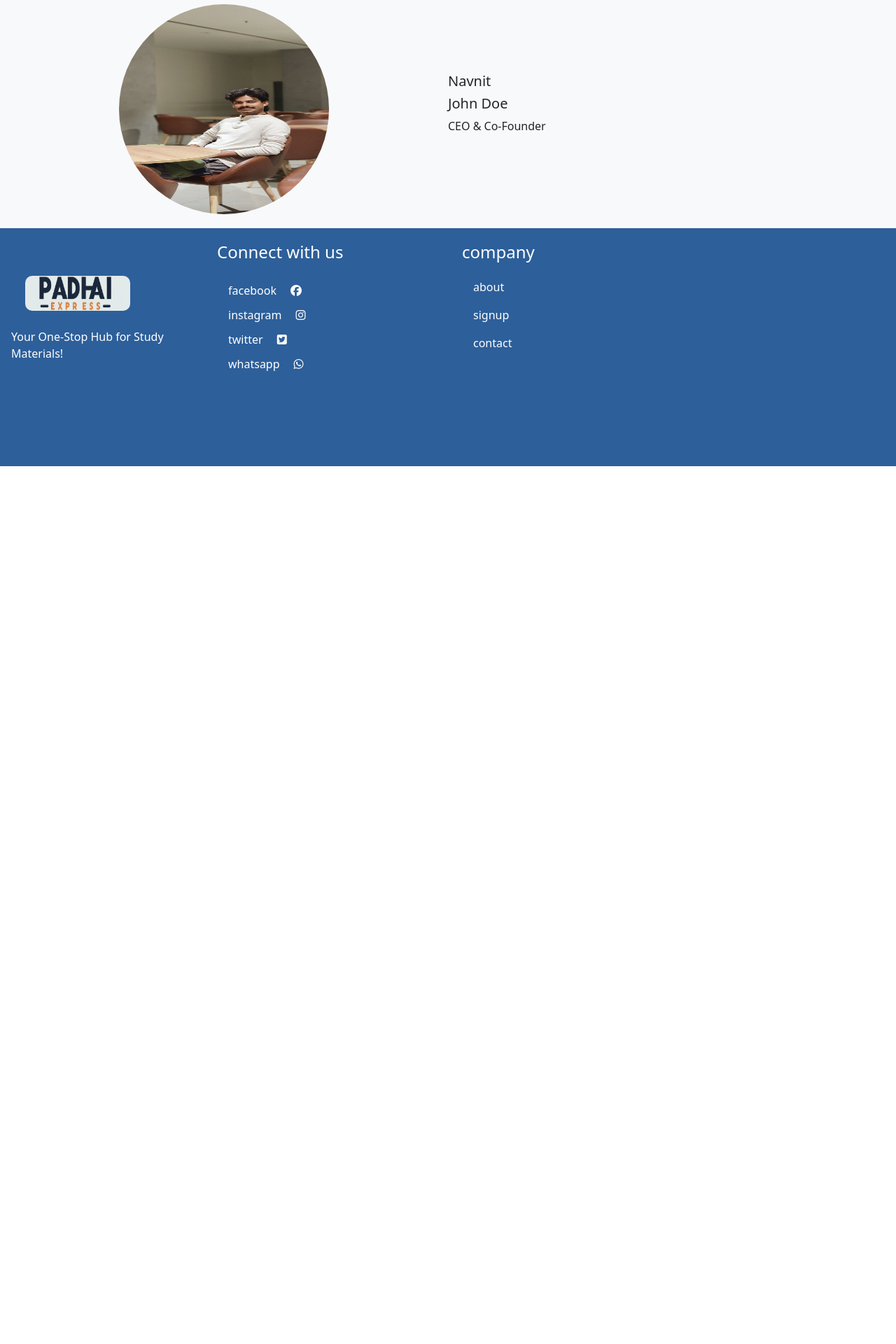
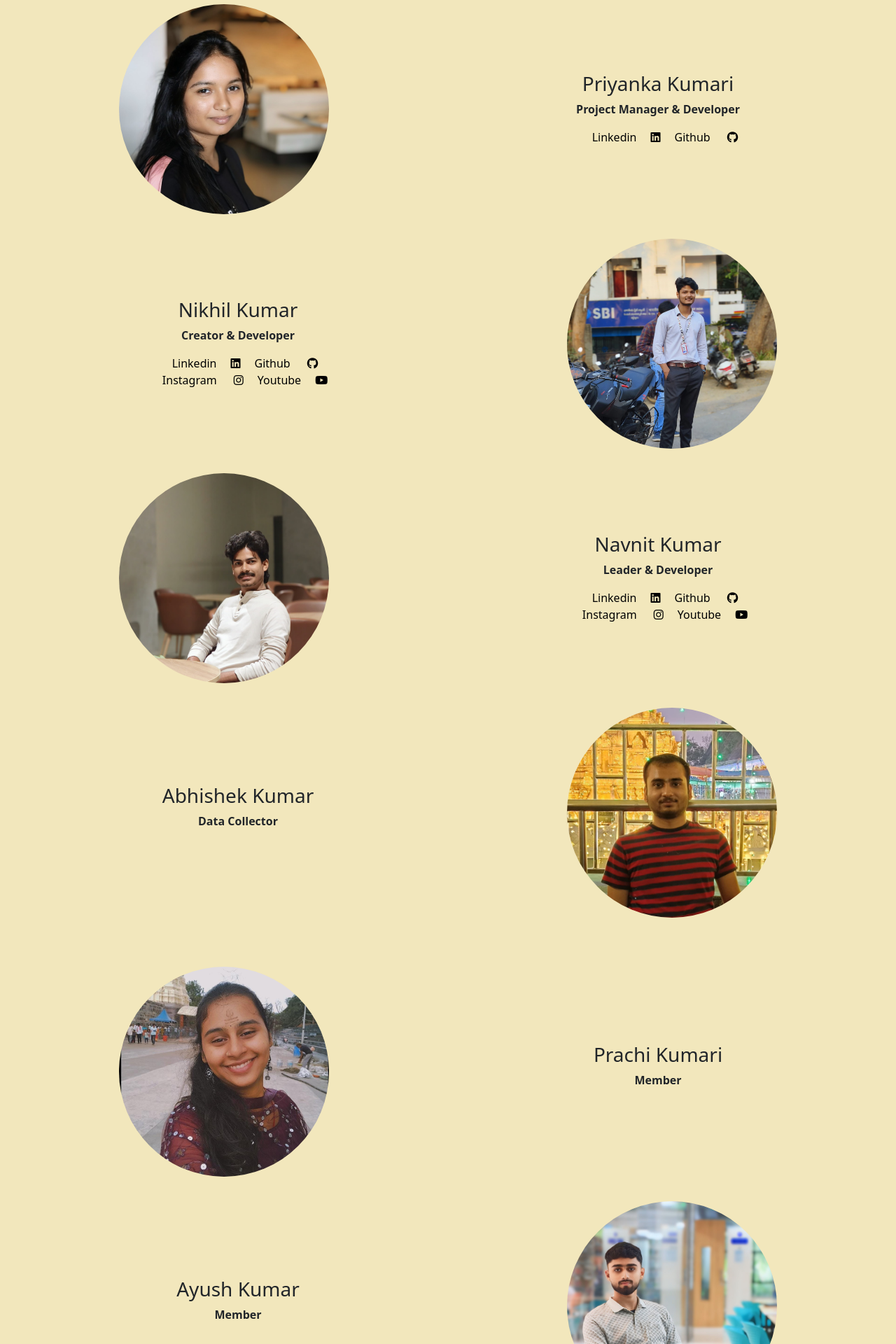
Before and after one commit to learnwithpriyanka/PX_GroupProject, a React (Vite) app in the folder frontend/: page /about in a window 1280 px wide. Shown: the part 760-2680 px from the top of the page at 70% size. Before the commit the page ends 1426 px from the top, so only its background shows below. Built offline with nearby package versions, Linux system fonts and the light colour scheme.

Commit message:
add about page

```diff
--- a/frontend/src/Navbar.jsx
+++ b/frontend/src/Navbar.jsx
@@ -9,6 +9,7 @@ function Navbar() {
         <div class="container p-2">
           <Link class="navbar-brand" to="/">
             <img src='media/image/logo.svg' alt='logo'  style={{width:"25%"}}></img>
+            {/* <h1 style={{width:"25%"}}>PadhaiXpress</h1> */}
           </Link>
           <button
             class="navbar-toggler"
--- a/frontend/src/components/About/About.css
+++ b/frontend/src/components/About/About.css
@@ -1,5 +1,5 @@
 .hero{
-    background-color: #f8f9fa;
+    background-color:#f2e7bc;
     padding: 60px;
  text-align: center;
     /* margin: 20px; */
@@ -9,7 +9,7 @@
 
 .hero2{
 
-    background-color: #f8f9fa;
+    background-color: #f2e7bc;
  text-align: center;
 
 
@@ -38,7 +38,7 @@
 .team-container {
     text-align: center;
     padding: 20px;
-    background-color: #f8f9fa;
+    background-color: #f2e7bc;
   }
 
   .team {
@@ -52,24 +52,50 @@
     flex: 1;
     display: flex;
     justify-content: center;
+    flex-wrap: wrap;
   }
 
   .team-member img {
     width: 300px;
     height: 300px;
     border-radius: 50%;
+     aspect-ratio: 3/2;
+     object-fit:cover;
+  }
+
+  .team-member :hover{
+    background-color: #f8f9fa;
+    box-shadow:0 20px 20px black ;
+    transition-duration: 0.5s;
   }
 
   .team-member-info {
     flex: 1;
     padding: 20px;
-    text-align: left;
+
+
+    text-align: center;
   }
 
+
+
   /* .team-member-info h5 {
-    /* margin: 5px 0; */
-  /* } */
+    margin: 5px 0;
+  }
 
-  /* .team-member-info p { */
-    /* margin: 10px 0; */
-  /* } */
+  .team-member-info p {
+     margin: 10px 0;
+  }
+
+  */
+
+  .team-member-info a{
+    text-decoration: none;
+    color:black;
+  }
+
+
+  .team-member-info a:hover{
+    color: #2D5F9A;
+    transition-duration: 0.5s;
+  }
--- a/frontend/src/components/About/Team.jsx
+++ b/frontend/src/components/About/Team.jsx
@@ -6,26 +6,130 @@ function Team() {
     <div>
       <div className="team-container">
         <h1 className="h11">Our Team</h1>
+
         <div className="team">
           <div className="team-member">
-            <img src="media/image/navnit.jpg" alt="team-member"  className="navnit"/>
+            <img
+              src="media/image/priyanka.jpg"
+              alt="team-member"
+              className="navnit"
+            />
+          </div>
 
-            </div>
+          <div className="team-member-info">
+          <h3>Priyanka Kumari</h3>
+            <p><b>Project Manager
+            & Developer</b></p>
 
-            <div className="team-member-info">
-            <h5>Navnit</h5>
-              <h5>John Doe</h5>
-              <p>CEO & Co-Founder</p>
+            <a href="https://www.linkedin.com/in/priyanka-kumari-7b1b3b1b3/"> Linkedin<i class="fa-brands fa-linkedin"></i></a>
 
-            </div>
-         </div>
+             <a href="https://github.com/learnwithpriyanka">Github <i class="fa-brands fa-github"></i></a>
+          </div>
+        </div>
+
+
+        <div className="team">
+
+           <div className="team-member-info " >
+            <h3>Nikhil Kumar</h3>
+            <p><b>Creator & Developer</b></p>
+            <a href="https://www.linkedin.com/in/nikhil-gupta-a99947220?utm_source=share&utm_campaign=share_via&utm_content=profile&utm_medium=android_app">Linkedin<i class="fa-brands fa-linkedin"></i></a>
+            <a href="">Github <i class="fa-brands fa-github"></i></a>
+            <br></br>
+            <a href="c:\Users\Priyanka\AppData\Local\Packages\5319275A.WhatsAppDesktop_cv1g1gvanyjgm\TempState\02F657D55EAF1C4840CE8D66FCDAF90C\WhatsApp Image 2025-03-16 at 17.37.30_d4ea62d1.jpg">Instagram <i class="fa-brands fa-instagram"></i></a>
+            <a href="https://youtube.com/@nikhilinklu?si=HUWamUU01vDN1dhM">Youtube<i class="fa-brands fa-youtube"></i></a>
+
+          </div>
+          <div className="team-member">
+            <img
+              src="media/image/nikhil.jpg"
+              alt="team-member"
+              className="navnit"
+            />
+          </div>
+
+
+        </div>
+
+        <div className="team">
+          <div className="team-member">
+            <img
+              src="media/image/navnit.jpg"
+              alt="team-member"
+              className="navnit"
+            />
+          </div>
+
+          <div className="team-member-info">
+            <h3>Navnit Kumar</h3>
+            <p><b>Leader & Developer</b></p>
+
+            <a href="https://www.linkedin.com/in/navnit-kumar-2b3564284?utm_source=share&utm_campaign=share_via&utm_content=profile&utm_medium=android_app">Linkedin<i class="fa-brands fa-linkedin"></i></a>
+            <a href="https://github.com/NavnitRicky">Github <i class="fa-brands fa-github"></i></a>
+            <br></br>
+            <a href="https://www.instagram.com/rickysingh227?igsh=MjVjYnI2djl3MGVk">Instagram <i class="fa-brands fa-instagram"></i></a>
+            <a href="https://youtube.com/@collegelife_ricky?si=GovVNMgB8Gytc4TI">Youtube<i class="fa-brands fa-youtube"></i></a>
+          </div>
+        </div>
 
 
 
 
 
 
+        <div className="team">
 
+           <div className="team-member-info">
+            <h3>Abhishek Kumar</h3>
+            <p><b>Data Collector </b></p>
+          </div>
+          <div className="team-member">
+            <img
+              src="media/image/abhishek.jpg"
+              alt="team-member"
+              className="navnit"
+            />
+          </div>
+
+
+        </div>
+
+        <div className="team">
+
+
+
+</div>
+        <div className="team">
+          <div className="team-member">
+            <img
+              src="media/image/prachi.jpg"
+              alt="team-member"
+              className="navnit"
+            />
+          </div>
+
+          <div className="team-member-info">
+            <h3>Prachi Kumari</h3>
+            <p><b>Member</b></p>
+          </div>
+        </div>
+
+        <div className="team">
+
+           <div className="team-member-info">
+            <h3>Ayush Kumar</h3>
+            <p><b>Member</b></p>
+          </div>
+          <div className="team-member">
+            <img
+              src="media/image/ayush.jpg"
+              alt="team-member"
+              className="navnit"
+            />
+          </div>
+
+
+        </div>
 
 
 
```
Also changed, not shown: frontend/public/media/image/prachi.jpg (added).
